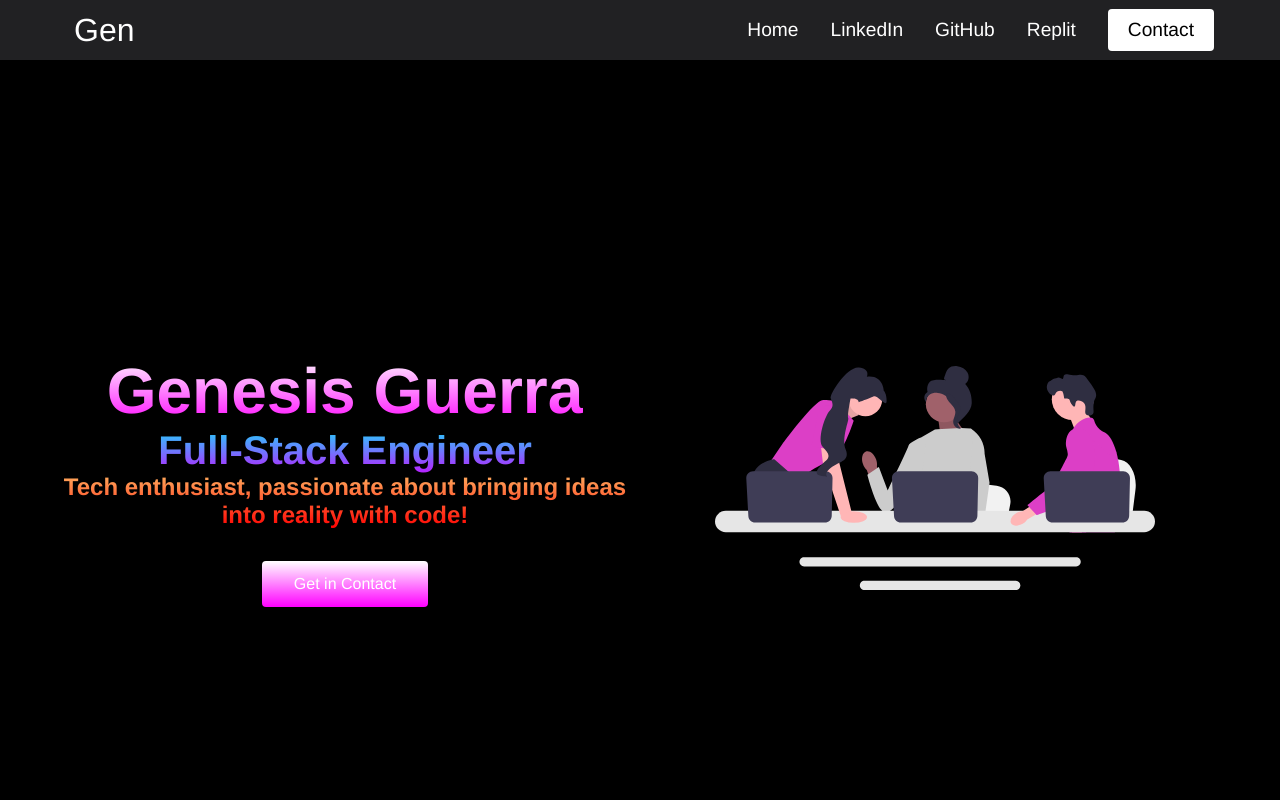
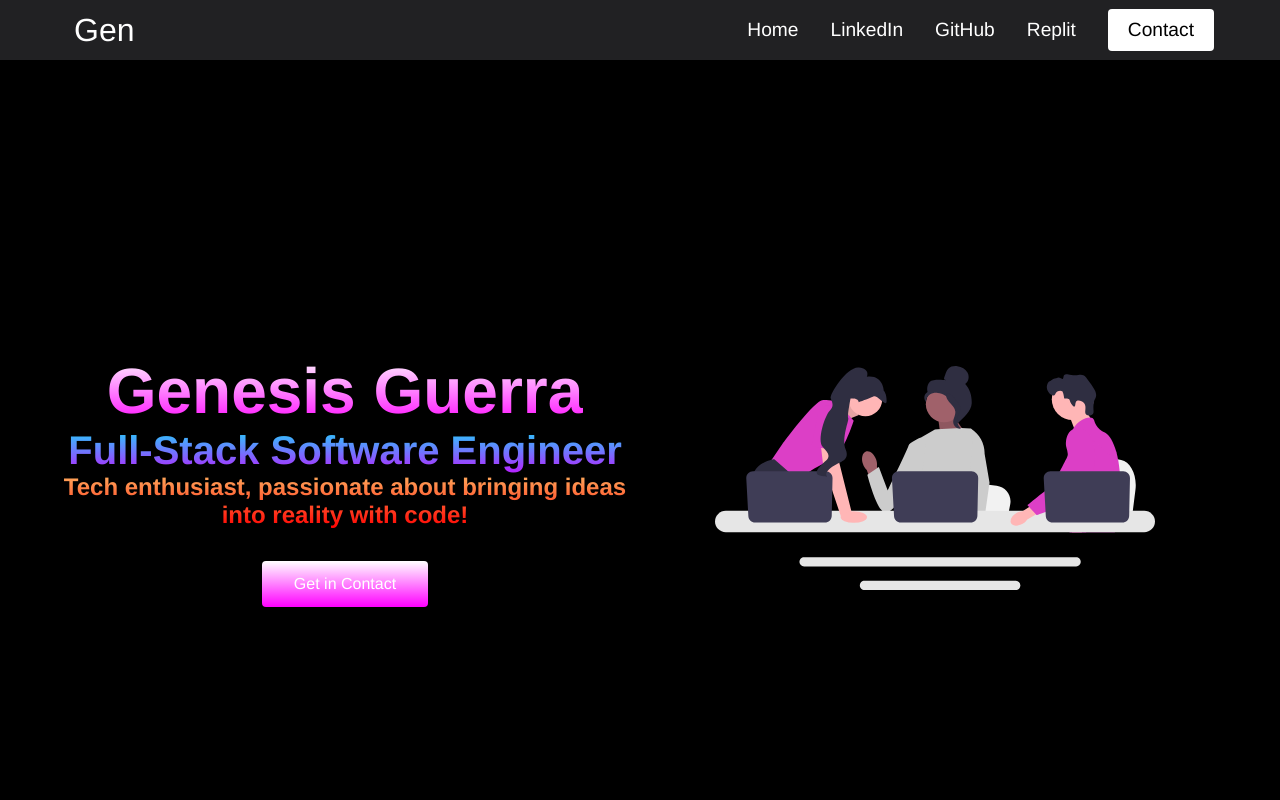
Before and after one commit to segaGenesis22/Portfolio_FrontEnd, a website: page index.html in a window 1280 px wide. Shown: the top 800 px of the page. Drawn offline with Linux system fonts and the light colour scheme.

Commit message:
updated resume and title

```diff
--- a/index.html
+++ b/index.html
@@ -42,7 +42,7 @@
         <div class="main__container">
             <div class="main__content">
                 <h1>Genesis Guerra</h1>
-                <h2>Full-Stack Engineer</h2>
+                <h2>Full-Stack Software Engineer</h2>
                 <h3>Tech enthusiast, passionate about bringing ideas into reality with code!</h3>
                 <button class="main__btn"><a href="#contact-me">Get in Contact</a></button>
             </div>
```
Also changed, not shown: images/GenesisGuerra-ResumeImg.png.
